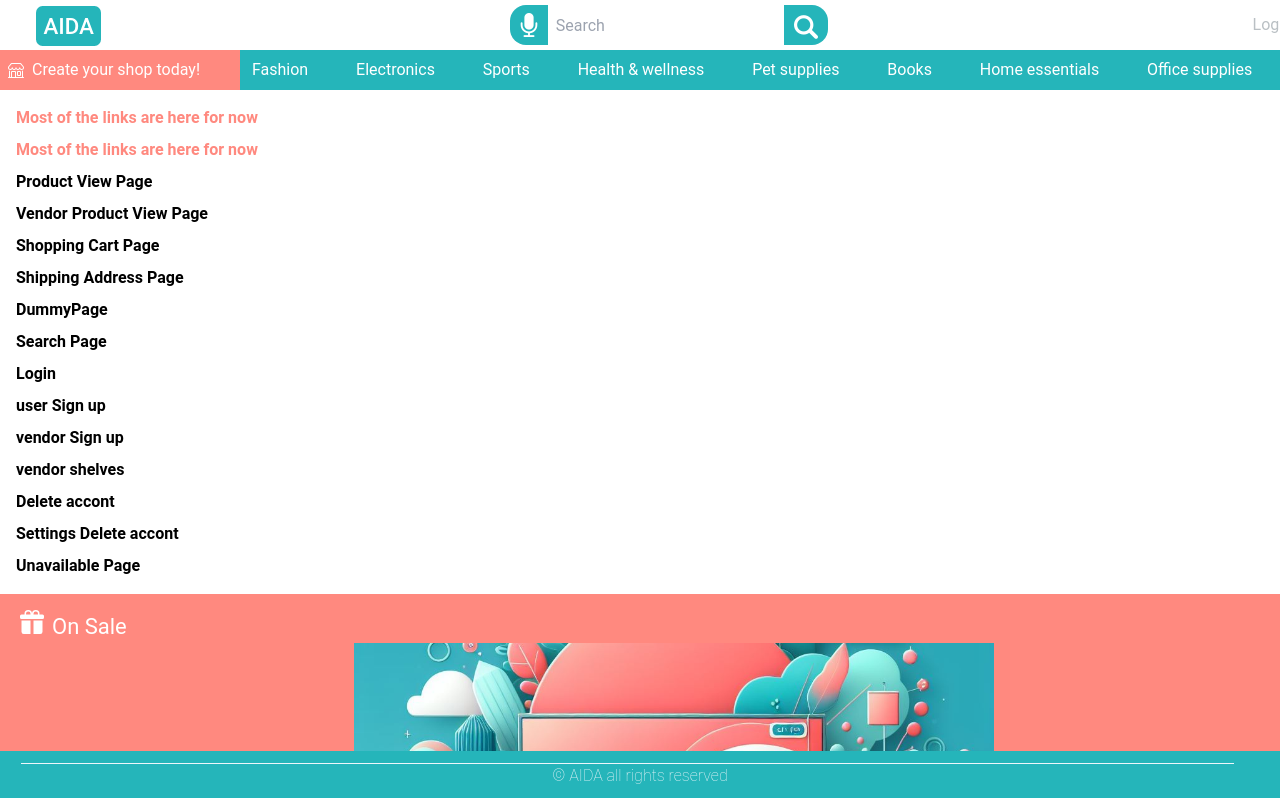
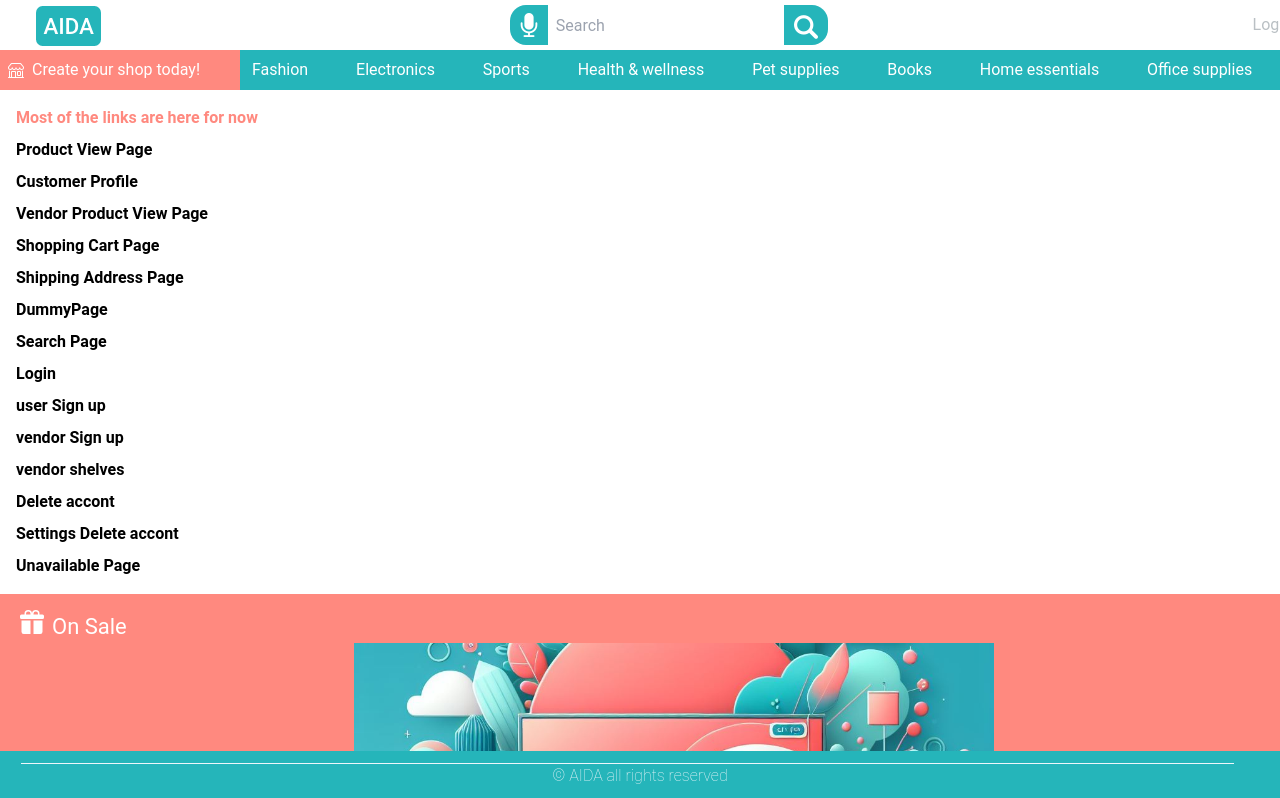
Before and after one commit to RanaMohamad21/Aida-Front-End, a React (Vite) app in the folder Aida/: page / in a window 1280 px wide. Shown: the top 798 px of the page. Built offline with nearby package versions, Linux system fonts and the light colour scheme.

Commit message:
Added routes.

```diff
--- a/Aida/src/Routes/index.jsx
+++ b/Aida/src/Routes/index.jsx
@@ -2,7 +2,7 @@ import HomePage from "../Store/HomePage";
 import Login from "../Authentication/Login";
 import Signup from "../Authentication/Signup";
 import React from "react";
-import UnavailablePage from "../User/UnavailablePage";
+import UnavailablePage from "../Customer/UnavailablePage";
 import AccountType from "../Authentication/AccountType";
 import SignUpVendor1 from "../Authentication/SignUpVendor1";
 import SignUpVendor2 from "../Authentication/SignUpVendor2";
@@ -20,6 +20,7 @@ import ShippingAddress from "../Cart/ShippingAddress";
 import VendorAnalytics from "../Vendor/VendorAnalytics";
 import VendorOrders from "../Vendor/VendorOrders";
 import VendorSettings from "../Vendor/VendorSettings";
+import CustomerProfilePage from "../Customer/CustomerProfilePage";
 const routes = [
   {
     path: "/",
@@ -118,6 +119,14 @@ const routes = [
     ),
   },
   {
+    path: "/CustomerProfile",
+    element: (
+      <React.Fragment>
+        <CustomerProfilePage />
+      </React.Fragment>
+    ),
+  },
+  {
     path: "/addproduct/:productID?",
     element: (
       <React.Fragment>
--- a/Aida/src/Store/HomePage.jsx
+++ b/Aida/src/Store/HomePage.jsx
@@ -149,10 +149,9 @@ function HomePage() {
           <h1 className=" text-2xl text-FlamingoPink font-semibold">
             Most of the links are here for now
           </h1>
-          <h1 className=" text-2xl text-FlamingoPink font-semibold">
-            Most of the links are here for now
-          </h1>
+
           <Link to="/productviewpage">Product View Page</Link>
+          <Link to="/customerprofile">Customer Profile</Link>
           <Link to="/VendorProductViewPage">Vendor Product View Page</Link>
           <Link to="/shoppingCart">Shopping Cart Page</Link>
           <Link to="/shippingAddress">Shipping Address Page</Link>
```
